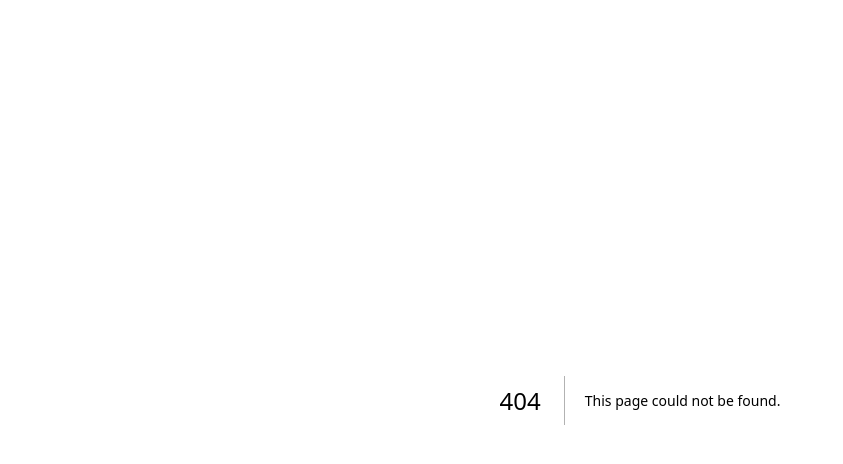
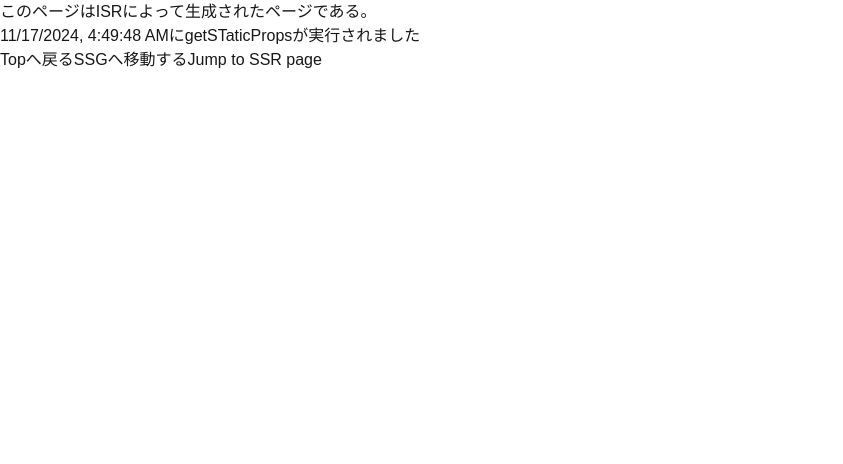
Before and after one commit to git-take777/NextJs_training, a Next.js app: page /isr in a window 1280 px wide. Before the commit this address had no page. Shown: the top 464 px of the page, without its empty margins (0-843 px from the left). Built offline with nearby package versions, Linux system fonts and the light colour scheme.

Commit message:
add: ISRの構成を作成

```diff
--- /dev/null
+++ b/src/pages/isr.tsx
@@ -0,0 +1,64 @@
+import {GetStaticProps, NextPage} from "next";
+import Head from "next/head";
+import Link from "next/link";
+import {useRouter} from "next/router";
+type ISRProps = {
+  message: string;
+};
+
+const ISR: NextPage<ISRProps> = props => {
+  const {message} = props;
+  const router = useRouter();
+
+  if (router.isFallback) {
+    return <div>Loading....</div>;
+  }
+
+  return (
+    <div>
+      <Head>
+        <title>Incremental Static Regeneration</title>
+        <link rel="icon" href="/favicon.ico" />
+      </Head>
+      <main>
+        <p>このページはISRによって生成されたページである。</p>
+        <p>{message}</p>
+        <Link href="/">Topへ戻る</Link>
+        <Link href="/ssg">SSGへ移動する</Link>
+        <Link href="/ssr">
+          <button>Jump to SSR page</button>
+        </Link>
+      </main>
+    </div>
+  );
+};
+export const getStaticProps: GetStaticProps<ISRProps> = async () => {
+  const timestamp = new Date().toLocaleString();
+  const message = `${timestamp}にgetSTaticPropsが実行されました`;
+
+  return {
+    props: {
+      message,
+    },
+    revalidate: 60,
+  };
+};
+
+// // routerを使ったPage遷移方法
+// const router = useRouter();
+
+// // pageがリロードされた際に実行
+// router.reload();
+
+// // 呼ぶと前のpageに戻る
+// router.back();
+
+// // 遷移開始時のイベントを購読
+// router.events.on("routeChangeStart", (url, shallow) => {
+//   // shallowはシャロールーティングの場合はtrueを返す
+// });
+// // 遷移完了時のイベントを購読します
+// router.events.on("routeChangeComplete", (url, shallow) => {
+//   // shallowはシャロールーティングの場合はtrueを返す
+// });
+export default ISR;
```
